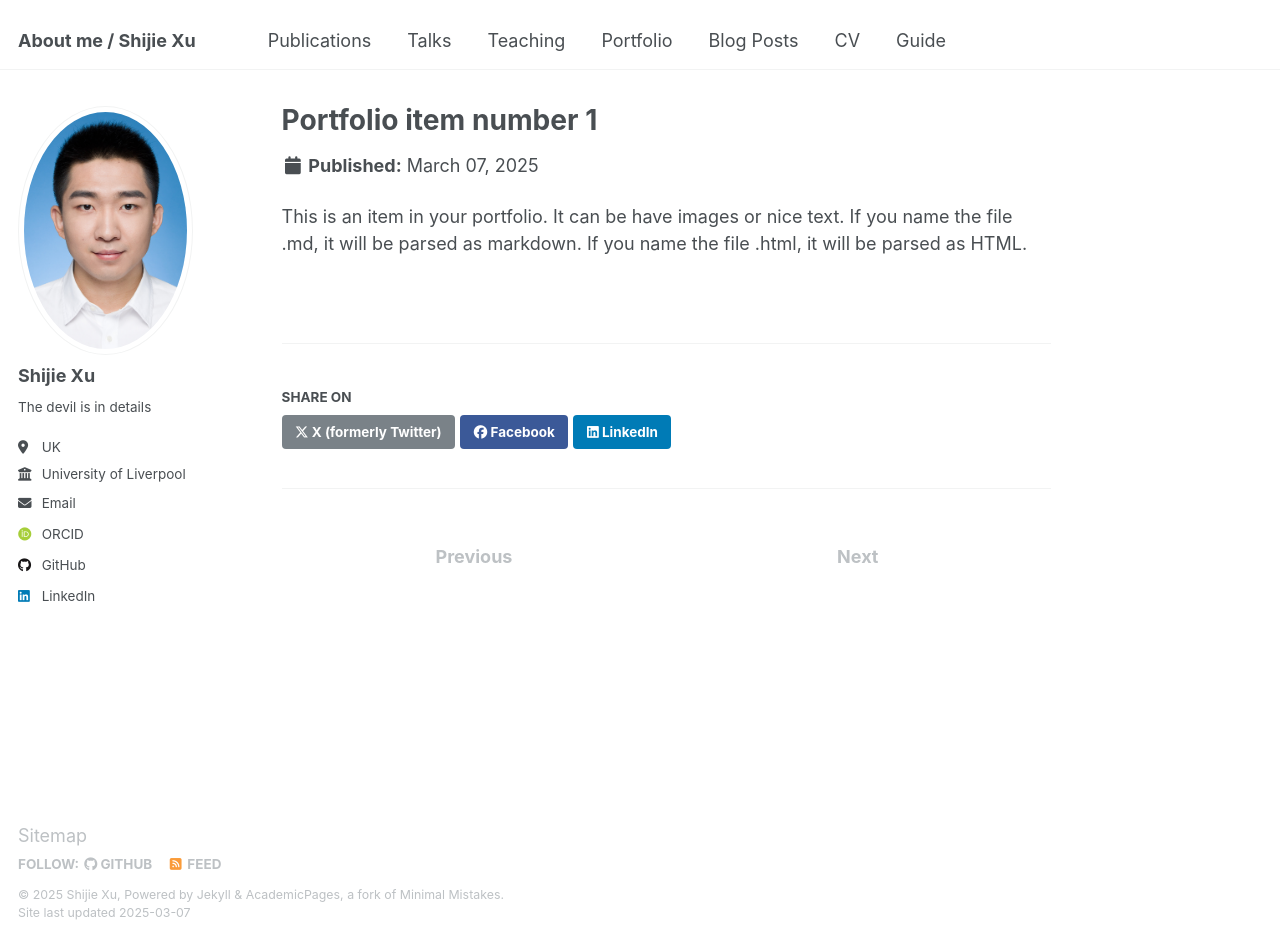
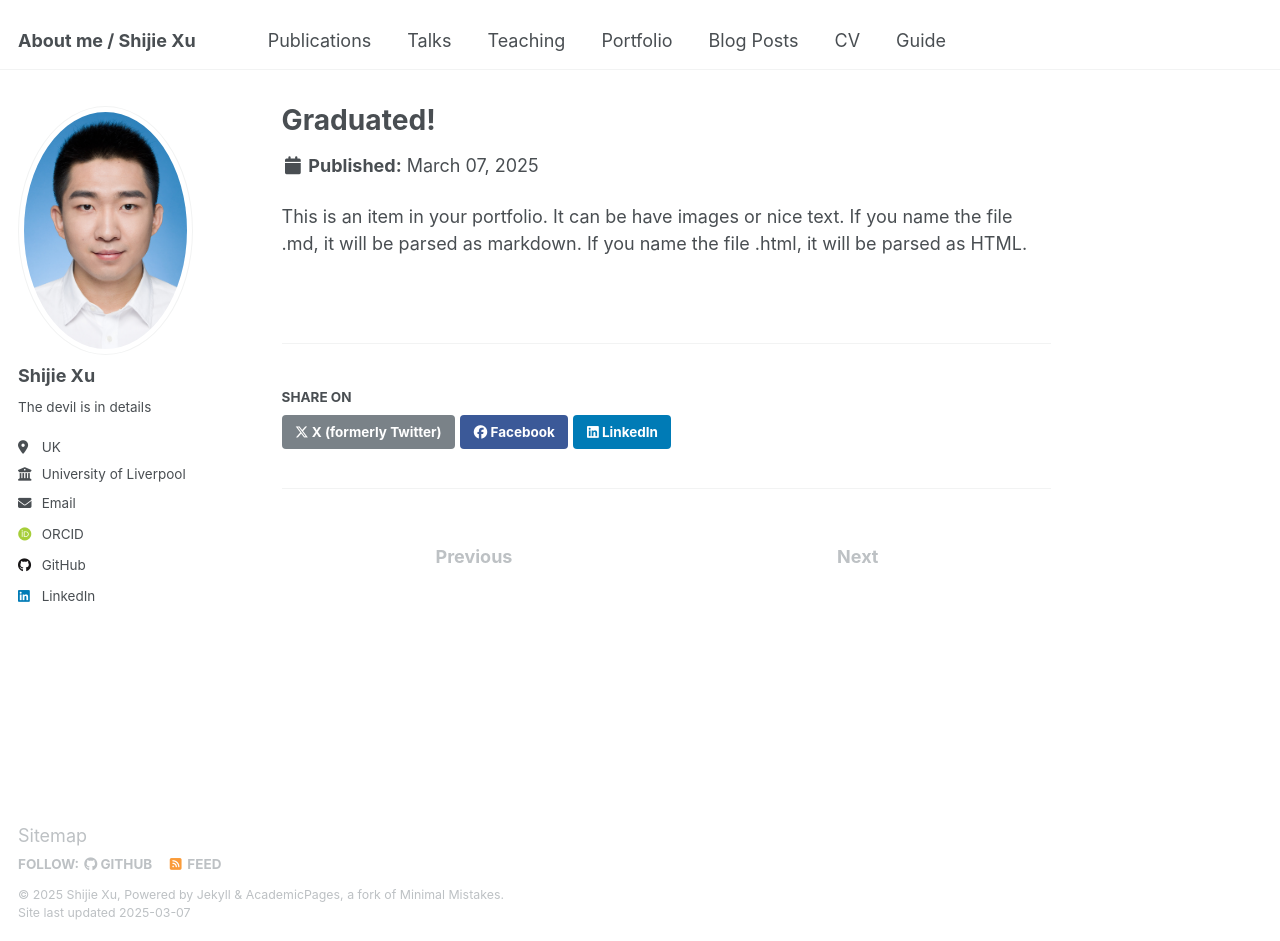
Before and after one commit to ShijieXu1993/uk.github.io, a Jekyll site: the page built from _portfolio/portfolio-1.md, in a window 1280 px wide and 941 px high. Built offline with Jekyll 4.4.1, drawn with Linux system fonts in a browser that asks for light colours; some web fonts are replaced.

Commit message:
Update portfolio-1.md

```diff
--- a/_portfolio/portfolio-1.md
+++ b/_portfolio/portfolio-1.md
@@ -1,5 +1,5 @@
 ---
-title: "Portfolio item number 1"
+title: "Graduated!"
 excerpt: "Short description of portfolio item number 1<br/><img src='/images/500x300.png'>"
 collection: portfolio
 ---
```
